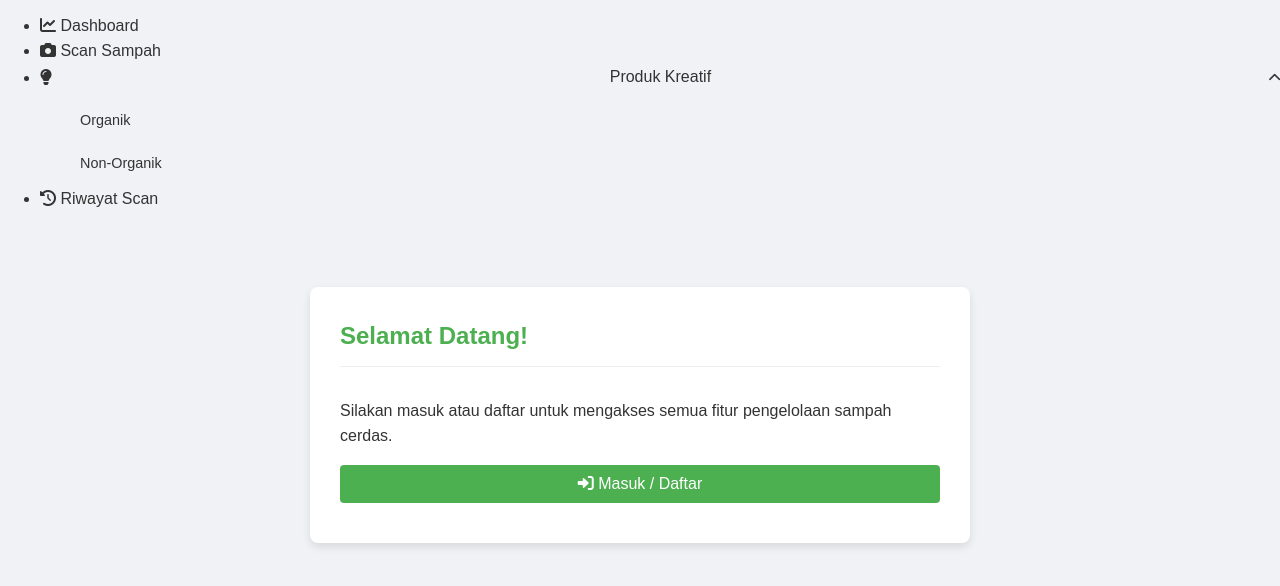
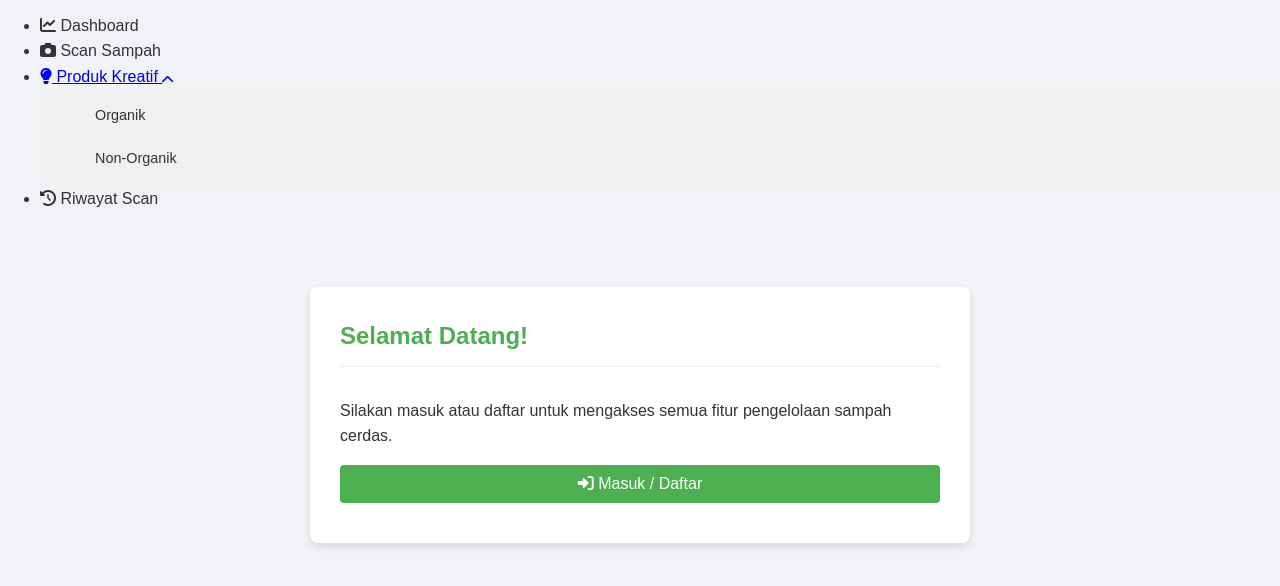
Before and after one commit to farrel555/SmartWaste, a website built with webpack: page src/index.html in a window 1280 px wide. Both pictures are taken after a click on the link "Produk Kreatif". Shown: the part 162-748 px from the top of the page. Built offline with nearby package versions, Linux system fonts and the light colour scheme.

Commit message:
'history'

```diff
--- a/src/styles/main.css
+++ b/src/styles/main.css
@@ -86,43 +86,43 @@ body {
 }
 
 /* Sidebar Menu Styling */
-/* Gaya untuk Sub-menu di Sidebar */
+.side-menu .menu-items .has-submenu .submenu-arrow {
+    margin-left: auto; /* Mendorong panah ke paling kanan */
+    font-size: 0.8em;
+    transition: transform 0.3s ease-in-out;
+}
+
+/* Animasi putar untuk panah saat sub-menu terbuka */
+.side-menu .menu-items .has-submenu.open .submenu-arrow {
+    transform: rotate(180deg);
+}
+
+/* Kontainer untuk sub-menu (daftar Organik & Non-Organik) */
 .side-menu .menu-items .has-submenu .submenu {
     list-style: none;
-    padding-left: 20px; /* Indentasi untuk sub-menu */
+    padding-left: 30px; /* Indentasi agar terlihat seperti anak menu */
+    background-color: #f0f0f0; /* Warna latar sedikit berbeda */
+
+    /* Logika untuk menyembunyikan dan menampilkan dengan animasi */
     max-height: 0;
     overflow: hidden;
-    transition: max-height 0.3s ease-in-out;
+    transition: max-height 0.4s ease-in-out;
 }
 
+/* Saat sub-menu terbuka */
 .side-menu .menu-items .has-submenu.open .submenu {
-    max-height: 200px; /* Atur tinggi maksimal agar transisi terlihat */
-    margin-top: 10px;
+    max-height: 200px; /* Atur tinggi maksimal yang cukup untuk semua item */
+    padding-top: 5px;
+    padding-bottom: 5px;
 }
 
+/* Setiap item di dalam sub-menu */
 .side-menu .menu-items .has-submenu .submenu li {
-    padding: 10px 20px;
-    border-bottom: none;
+    padding: 10px 15px 10px 25px; /* Atur padding agar pas */
+    border-bottom: none; /* Hapus garis bawah untuk item sub-menu */
     font-size: 0.9em;
 }
 
-.side-menu .menu-items .has-submenu .menu-toggle-submenu {
-    display: flex;
-    justify-content: space-between;
-    align-items: center;
-    width: 100%;
-    color: #333;
-    text-decoration: none;
-}
-
-.side-menu .menu-items .has-submenu .submenu-arrow {
-    transition: transform 0.3s ease-in-out;
-    font-size: 0.8em;
-}
-
-.side-menu .menu-items .has-submenu.open .submenu-arrow {
-    transform: rotate(180deg);
-}
 /* Overlay saat menu terbuka */
 .menu-overlay {
     position: fixed;
```
